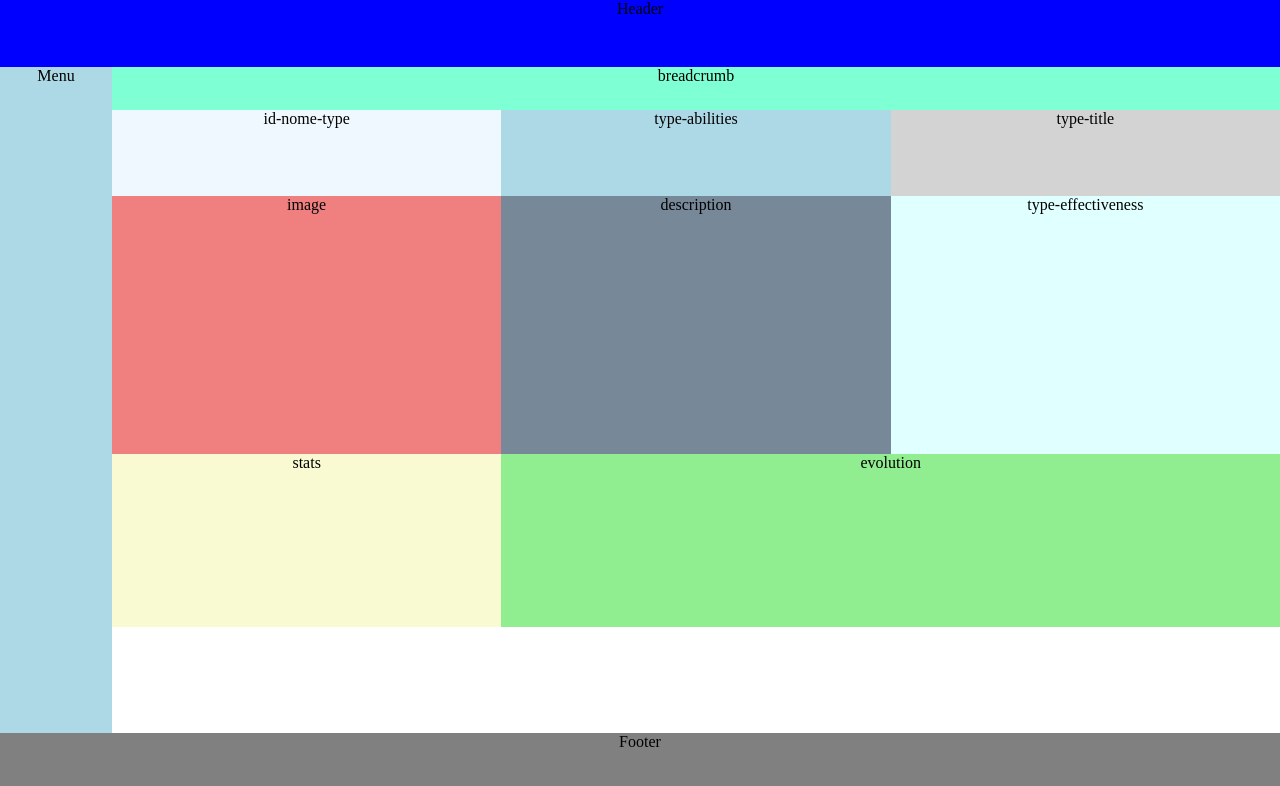
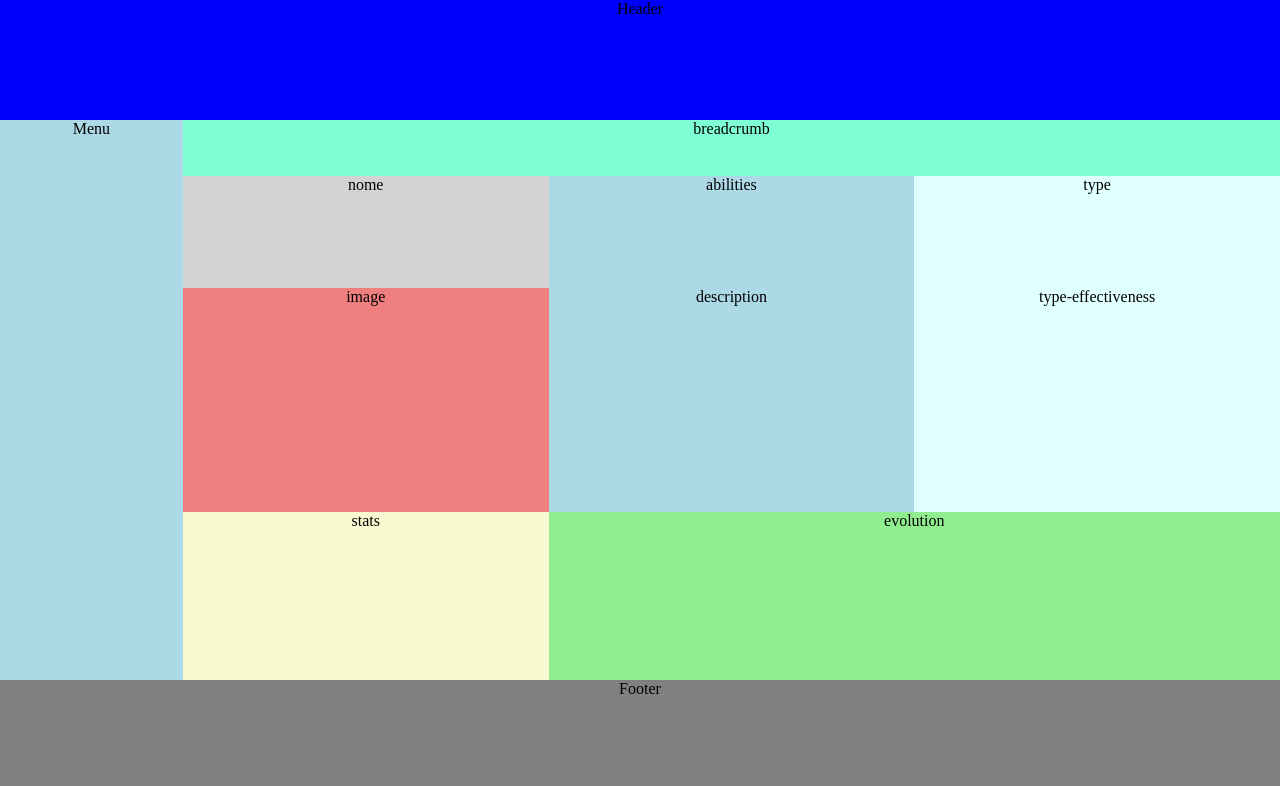
Before and after one commit to changing-official/css-grid-review, an Angular app in the folder src/pokemon-profile/: page /pokemon in a window 1280 px wide. Shown: the top 786 px of the page. Built offline with nearby package versions, Linux system fonts and the light colour scheme.

Commit message:
Refatoração do nome dos componentes

```diff
--- a/src/pokemon-profile/src/app/pokemon-profile/pokemon-profile.component.css
+++ b/src/pokemon-profile/src/app/pokemon-profile/pokemon-profile.component.css
@@ -8,8 +8,11 @@ body, html {
     height: 100vh;
     display: grid;
     grid-template-columns: 1fr 3fr 3fr;
-    grid-template-rows: 1fr 10fr 1fr;
-    grid-template-areas: "header header header" "menu content content" "footer footer footer ";
+    grid-template-rows: 1fr 1fr 1fr;
+    grid-template-areas:
+     "header header header"
+     "menu content content"
+     "footer footer footer ";
 }
 
 .header {
@@ -34,12 +37,12 @@ body, html {
     grid-area: content;
     background-color: lavender;
     text-align: center;
-    width: 73rem;
+    width: auto;
     height: 35rem;
     display: grid;
     grid-template-columns: 0.5fr 0.5fr 0.5fr;
-    grid-template-rows: 0.5fr 1fr 3fr 2fr;
-    grid-template-areas: "breadcrumb breadcrumb breadcrumb" "id-nome-type type-abilities type-title" "image description type-effectiveness" "stats evolution evolution";
+    grid-template-rows: 0.5fr 1fr 2fr 1.5fr;
+    grid-template-areas: "breadcrumb breadcrumb breadcrumb" "nome abilities type" "image description type-effectiveness" "stats evolution evolution";
 }
 
 .breadcrumb {
@@ -48,21 +51,21 @@ body, html {
     text-align: center;
 }
 
-.id-nome-type {
-    grid-area: id-nome-type;
-    background-color: aliceblue;
+.nome {
+    grid-area: nome;
+    background-color: lightgray;
     text-align: center;
 }
 
-.type-abilities {
-    grid-area: type-abilities;
+.abilities {
+    grid-area: abilities;
     background-color: lightblue;
     text-align: center;
 }
 
-.type-title {
-    grid-area: type-title;
-    background-color: lightgray;
+.type {
+    grid-area: type;
+    background-color: lightcyan;
     text-align: center;
 }
 
@@ -74,7 +77,7 @@ body, html {
 
 .description {
     grid-area: description;
-    background-color: lightslategray;
+    background-color: lightblue;
     text-align: center;
 }
 
--- a/src/pokemon-profile/src/app/pokemon-profile/pokemon-profile.component.html
+++ b/src/pokemon-profile/src/app/pokemon-profile/pokemon-profile.component.html
@@ -3,9 +3,9 @@
   <div class="menu">Menu</div>
   <div class="content">
     <div class="breadcrumb">breadcrumb</div>
-    <div class="id-nome-type">id-nome-type</div>
-    <div class="type-abilities">type-abilities</div>
-    <div class="type-title">type-title</div>
+    <div class="nome">nome</div>
+    <div class="abilities">abilities</div>
+    <div class="type">type</div>
     <div class="image">image</div>
     <div class="description">description</div>
     <div class="type-effectiveness">type-effectiveness</div>
```
